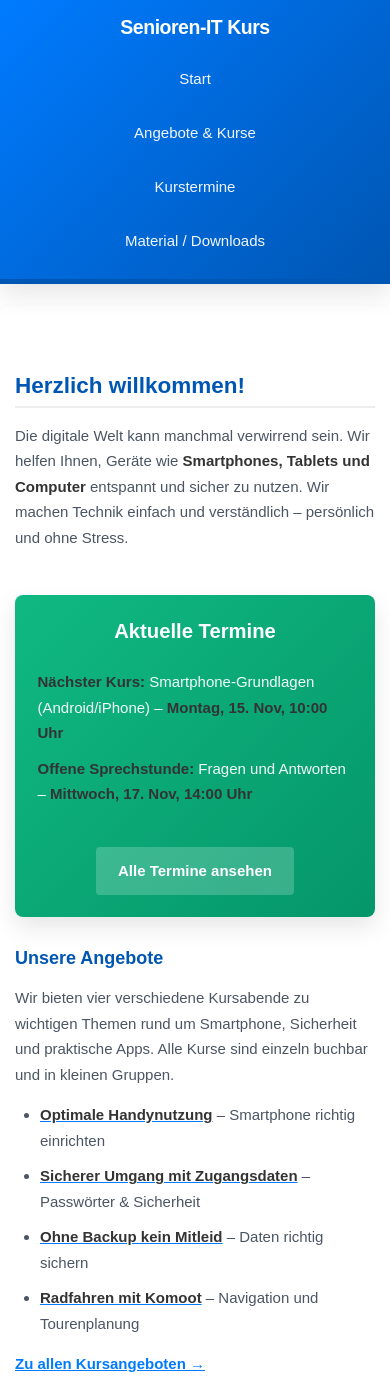
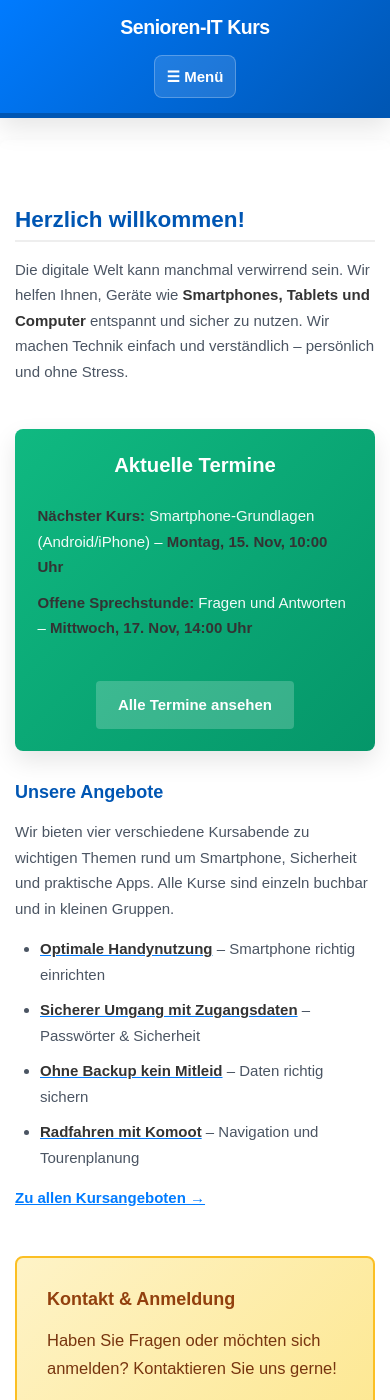
Before and after one commit to gkoe/senioren-it-kurs, a Jekyll site: the page built from index.md, in a window 390 px wide and 1400 px high. Built offline with Jekyll 4.4.1, drawn with Linux system fonts in a browser that asks for light colours; our own code applies the rules of GitHub Pages for plain Markdown files.

Commit message:
Mobile Navigation: Hamburger-Menü für Smartphones (CSS-only)

```diff
--- a/_includes/header.html
+++ b/_includes/header.html
@@ -1,7 +1,12 @@
 <header class="site-header">
   <div class="wrap">
     <h1 class="site-title"><a href="{{ '/' | relative_url }}">{{ site.title }}</a></h1>
-    <nav class="main-nav">
+
+    <!-- Mobile Menü Toggle (CSS-only) -->
+    <input type="checkbox" id="nav-toggle" class="nav-toggle" aria-hidden="true">
+    <label for="nav-toggle" class="menu-toggle" aria-label="Menü öffnen oder schließen">☰ Menü</label>
+
+    <nav class="main-nav" id="site-nav" aria-label="Hauptnavigation">
       <a href="{{ '/' | relative_url }}">Start</a>
       <a href="{{ '/angebote/' | relative_url }}">Angebote & Kurse</a>
       <a href="{{ '/termine/' | relative_url }}">Kurstermine</a>
--- a/assets/css/style.css
+++ b/assets/css/style.css
@@ -116,6 +116,20 @@ body {
 
 .main-nav a:active {
   transform: scale(0.98);
+}
+
+/* Mobile menu base elements */
+.nav-toggle { display: none; }
+.menu-toggle {
+  display: none;
+  color: #fff;
+  background: rgba(255, 255, 255, 0.12);
+  border: 1px solid rgba(255, 255, 255, 0.25);
+  padding: 0.5rem 0.75rem;
+  border-radius: 8px;
+  cursor: pointer;
+  font-weight: 600;
+  user-select: none;
 }
 
 /* ========================================
@@ -506,18 +520,11 @@ section {
   .site-title {
     font-size: 1.5rem;
   }
-
-  .main-nav {
-    flex-direction: column;
-    width: 100%;
-    gap: 0.5rem;
-  }
-
-  .main-nav a {
-    display: block;
-    padding: 0.75rem 1rem;
-    width: 100%;
-  }
+  /* Hamburger sichtbar, Navigation initial versteckt */
+  .menu-toggle { display: inline-flex; align-items: center; gap: 0.5rem; }
+  .main-nav { display: none; flex-direction: column; width: 100%; gap: 0.25rem; }
+  .nav-toggle:checked ~ .main-nav { display: flex; }
+  .main-nav a { display: block; padding: 0.75rem 1rem; width: 100%; }
 
   /* Wrap Container */
   .wrap {
```
